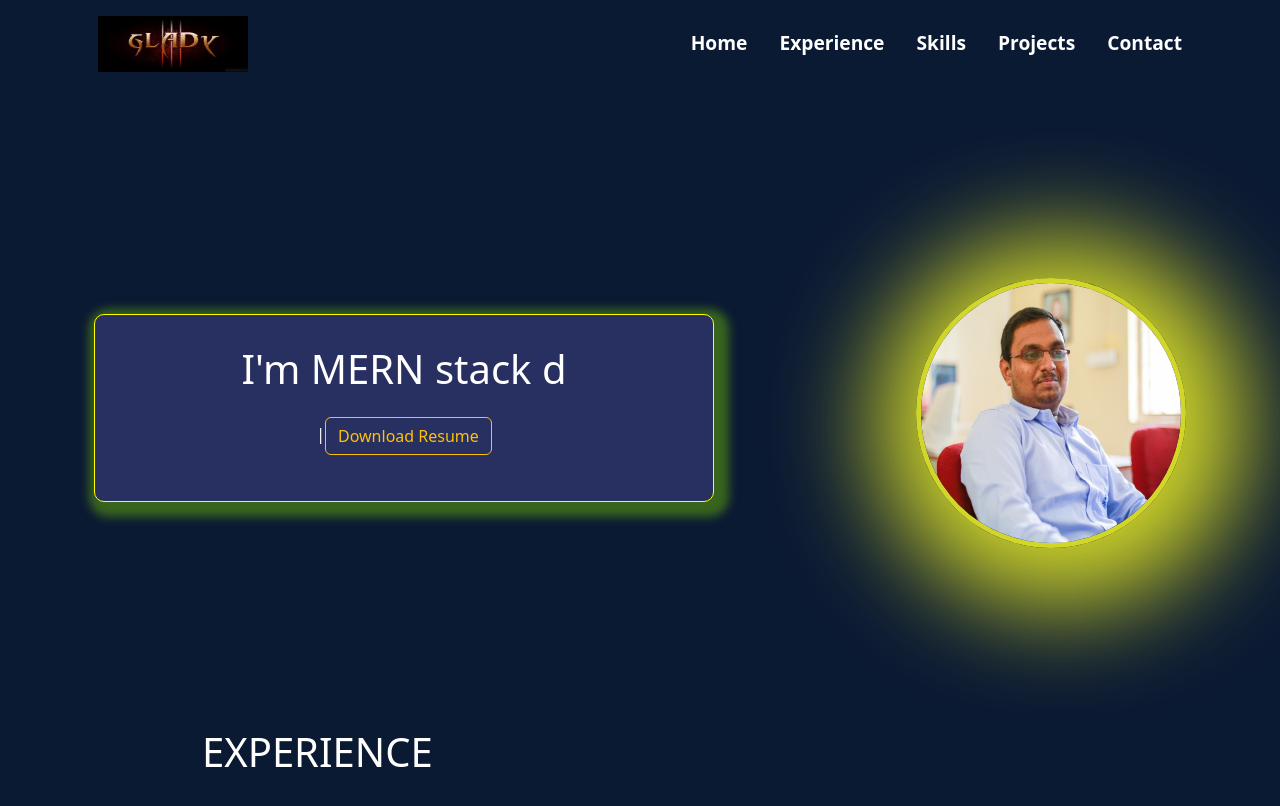
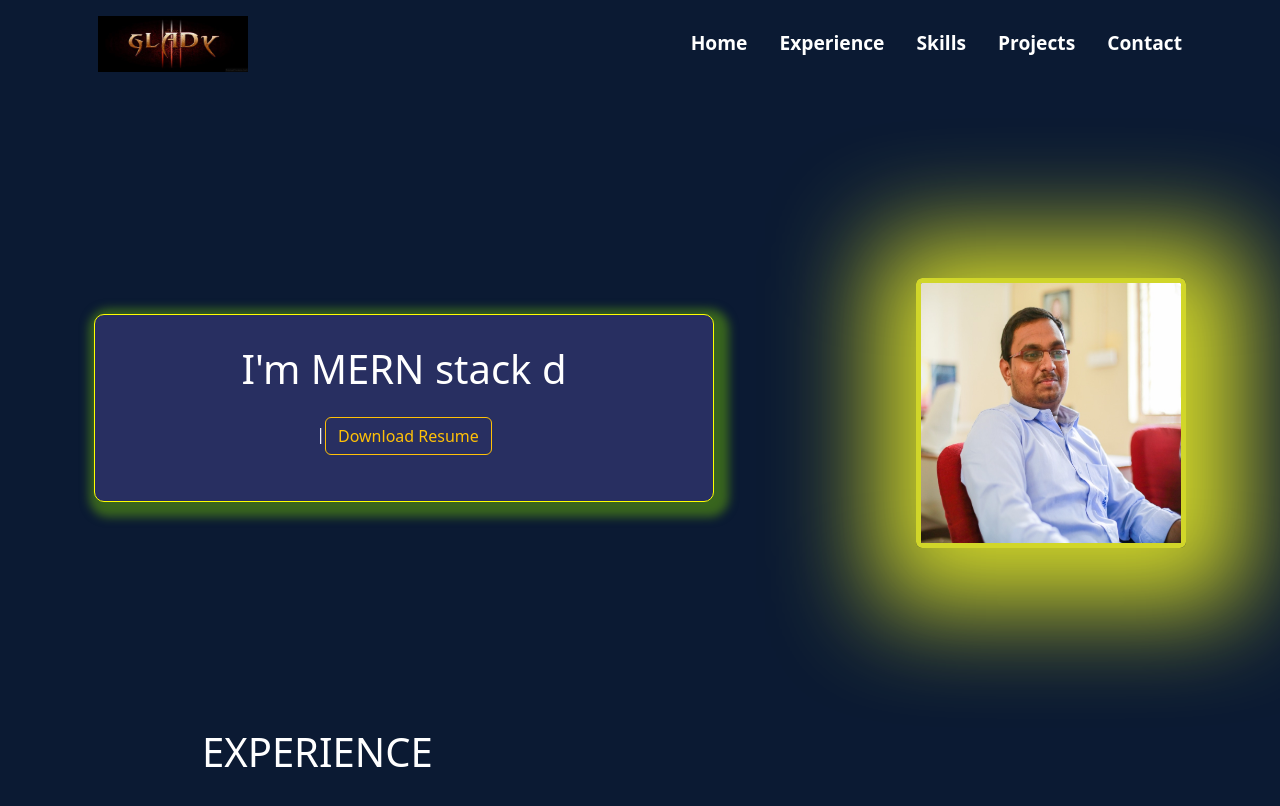
Before and after one commit to gladythomas/portfolio, a React (Vite) app: page / in a window 1280 px wide. Shown: the top 806 px of the page. Built offline with nearby package versions, Linux system fonts and the light colour scheme.

Commit message:
added some more styling

```diff
--- a/src/components/Home.jsx
+++ b/src/components/Home.jsx
@@ -39,9 +39,12 @@ const Home = () => {
             Download Resume
           </a>
         </div>
+
         <div className="right">
           <div className="img" data-aos="fade-up-left" data-aos-duration="1000">
-            <img src={`/assets/${hero.imgSrc}`} alt="hero" />
+          <img src={`/assets/${hero.imgSrc}`}  class="rounded float-left" alt="..."></img>
+
+            {/* <img src={`/assets/${hero.imgSrc}`} alt="hero" /> */}
           </div>
         </div>
       </div>
```
Also changed, not shown: 1 other file (tests, documents, lock files or other folders).
